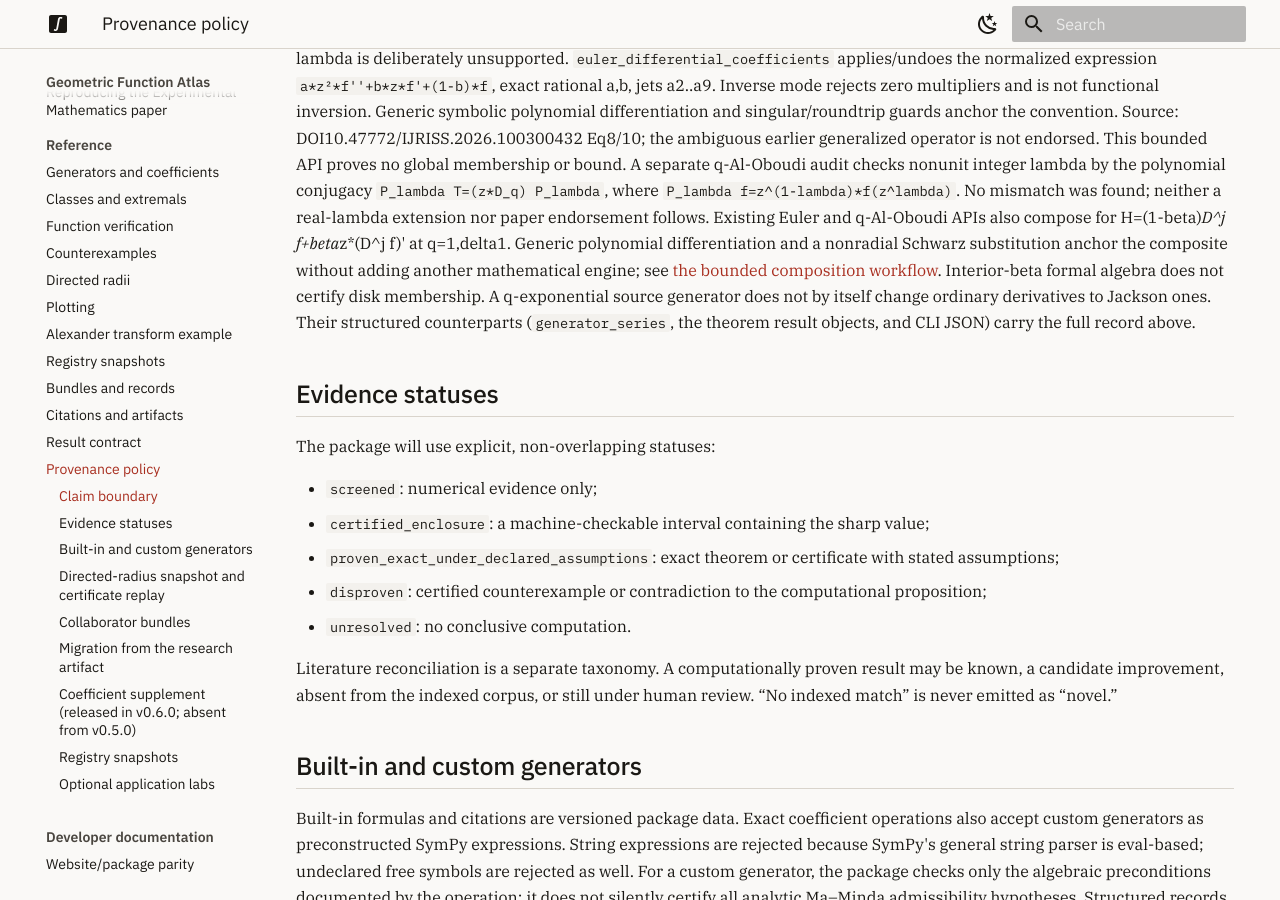
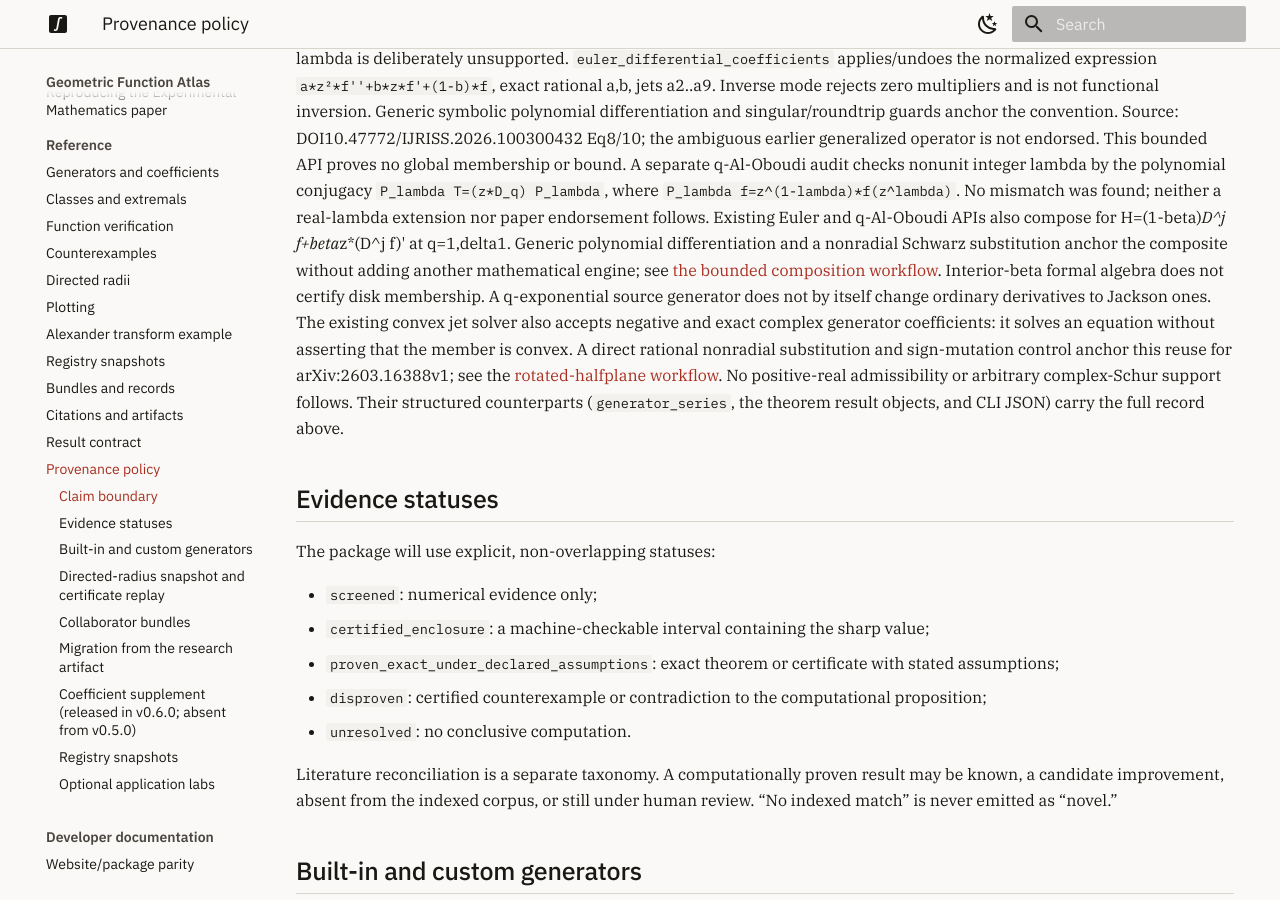
Before and after one commit to Prasanna28Devadiga/geometric-function-atlas, an MkDocs documentation site: the page built from docs/PROVENANCE.md, in a window 1280 px wide and 900 px high, scrolled down 1774 px. Built offline with MkDocs 1.6.1 and Material for MkDocs 9.7.7, drawn with Linux system fonts in a browser that asks for light colours.

Commit message:
test: anchor rotated half-plane jets without convexity assumptions

```diff
--- a/docs/PROVENANCE.md
+++ b/docs/PROVENANCE.md
@@ -104,6 +104,12 @@ substitution anchor the composite without adding another mathematical engine;
 see [the bounded composition workflow](workflows/composed-operators.md).
 Interior-beta formal algebra does not certify disk membership. A q-exponential
 source generator does not by itself change ordinary derivatives to Jackson ones.
+The existing convex jet solver also accepts negative and exact complex generator
+coefficients: it solves an equation without asserting that the member is convex.
+A direct rational nonradial substitution and sign-mutation control anchor this
+reuse for arXiv:2603.16388v1; see the
+[rotated-halfplane workflow](workflows/rotated-halfplane-jets.md). No positive-real
+admissibility or arbitrary complex-Schur support follows.
 Their structured counterparts (`generator_series`,
 the theorem result objects, and CLI JSON) carry the full record above.
 
```
Also changed, not shown: docs/workflows/rotated-halfplane-jets.md (added, +28 -0 lines), 1 other file.
